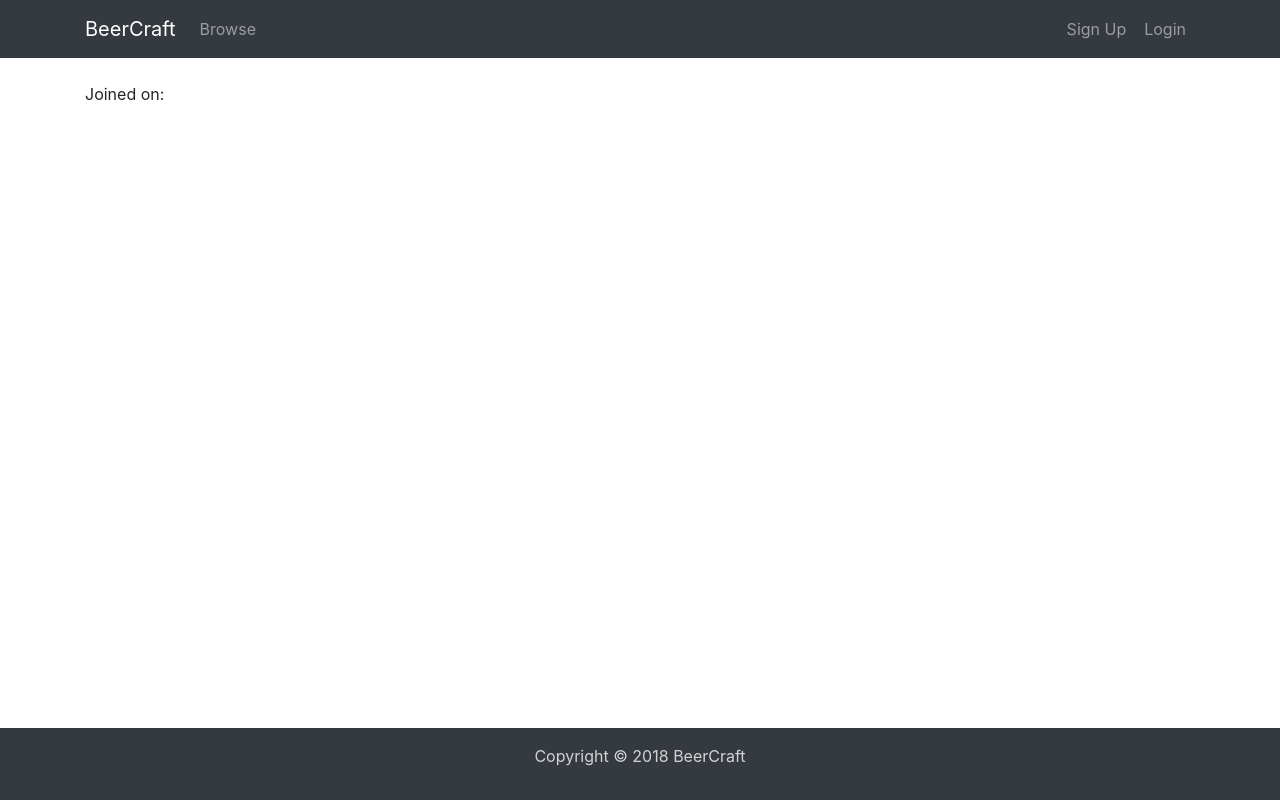
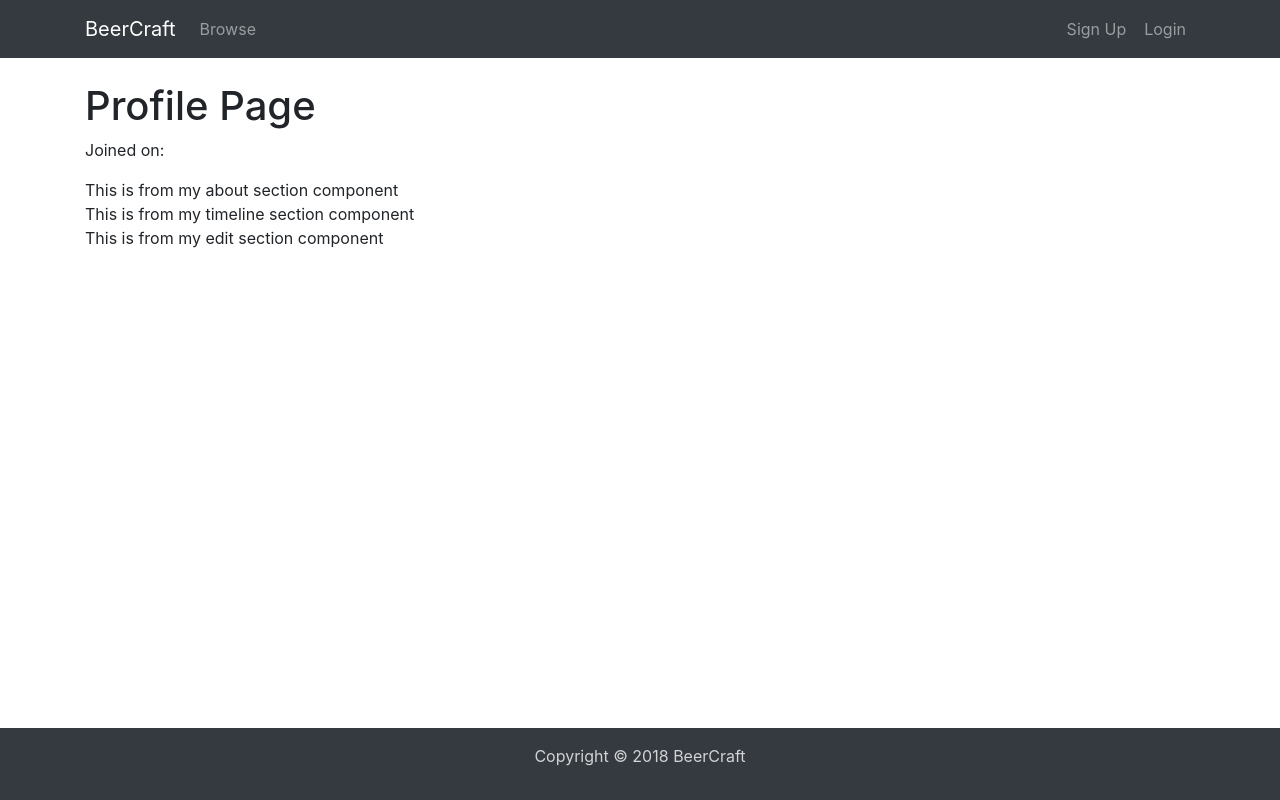
Before and after one commit to chingu-voyage7/Bears-Team-01, a React (Create React App) app in the folder client/: page /profile in a window 1280 px wide. Built offline with nearby package versions, Linux system fonts and the light colour scheme; no server answers.

Commit message:
added profile components

```diff
--- a/client/src/components/ProfilePage.js
+++ b/client/src/components/ProfilePage.js
@@ -1,11 +1,19 @@
 import React, { Component } from 'react';
+import { NavLink } from 'react-router-dom';
+import AboutSection from './profile/About';
+import TimelineSection from './profile/Timeline';
+import EditSection from './profile/Edit';
 
 class ProfilePage extends Component {
   //todo: separate state so it can be used by the navbar and other components.
+  //if this.state.userData.name > 0, show "profile" link
+  // and "logged in as (name)" in the navbar
   constructor() {
     super();
     this.state = {
-      userData : {}
+      userData : {
+        name: ''
+      }
     }
   }
   getUser = () => {
@@ -19,10 +27,14 @@ class ProfilePage extends Component {
   }
   render() {
     return (
-      <div>
+      <header>
+        <h1>Profile Page</h1>
         <h3>{this.state.userData.name}</h3>
         <p>Joined on: {this.state.userData.date}</p>
-      </div>
+        <AboutSection />
+        <TimelineSection />
+        <EditSection />
+      </header>
     )
   }
 }
--- /dev/null
+++ b/client/src/components/profile/About.js
@@ -0,0 +1,9 @@
+import React, { Component } from 'react';
+
+const AboutSection = () => (
+  <div>
+    This is from my about section component
+  </div>
+);
+
+export default AboutSection;
--- /dev/null
+++ b/client/src/components/profile/Edit.js
@@ -0,0 +1,9 @@
+import React, { Component } from 'react';
+
+const EditSection = () => (
+  <div>
+    This is from my edit section component
+  </div>
+);
+
+export default EditSection;
--- /dev/null
+++ b/client/src/components/profile/Timeline.js
@@ -0,0 +1,9 @@
+import React, { Component } from 'react';
+
+const TimelineSection = () => (
+  <div>
+    This is from my timeline section component
+  </div>
+);
+
+export default TimelineSection;
```
Also changed, not shown: client/src/App.js (+4 -3 lines).
